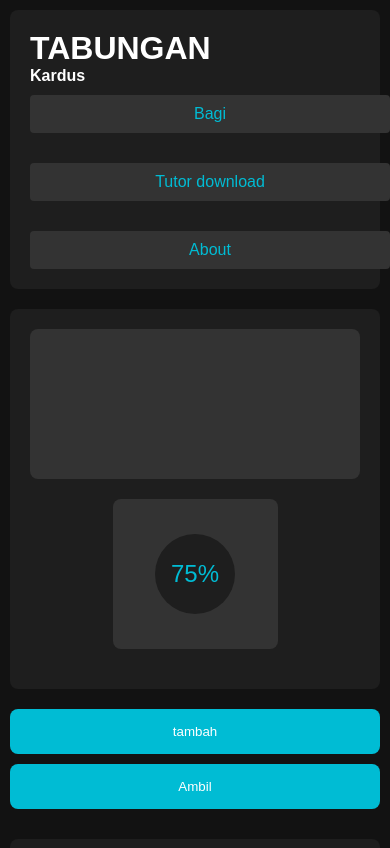
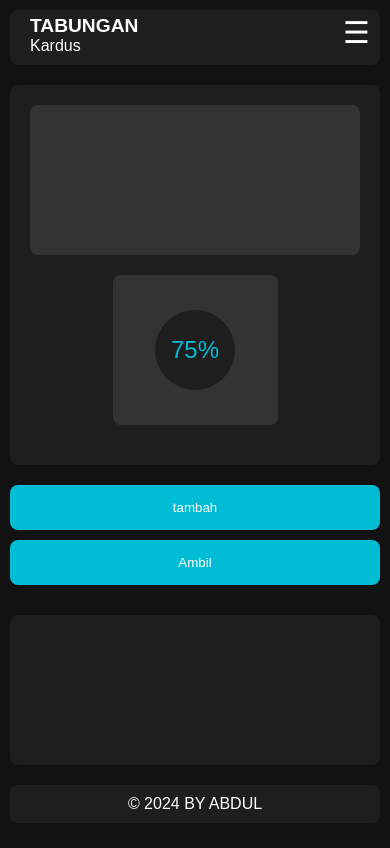
Before and after one commit to 4kasafa/tabungan, a plain HTML site: page index.html in a window 390 px wide. Drawn offline with Linux system fonts and the light colour scheme.

Commit message:
add title and hamburger menu

```diff
--- a/css/index-mobile.css
+++ b/css/index-mobile.css
@@ -9,15 +9,47 @@
         align-items: flex-start;
     }
 
+    .title {
+        display: flex;
+        flex-direction: column;
+        align-items: normal;
+        padding: 0;
+    }
+
+    .title h1 {
+        font-size: 1.2rem;
+        margin: 0;
+    }
+
+    .title h2 {
+        font-size: 1rem;
+        margin: 0;
+    }
+
     .navigation {
+        display: none;
         flex-direction: column;
+        align-items: center;
         width: 100%;
+        gap: 0;
     }
 
     .navigation a {
         width: 100%;
         text-align: center;
         margin-top: 10px;
+    }
+
+    .hamburger {
+        position: absolute;
+        top: 10px;
+        right: 10px;
+        display: block;
+        font-size: 30px;
+        cursor: pointer;
+        margin-left: auto;
+        margin-top: 0;
+        padding: 5px 10px;
     }
 
     .dashBoard {
@@ -47,4 +79,14 @@
     .history {
         height: 150px;
     }
+
+    .navigation.open {
+        display: flex;
+    }
+
+    /* Style for close ("X") icon */
+    .hamburger.open {
+        content: "\00D7"; /* Unicode for 'X' */
+        font-size: 30px;
+    }
 }
--- a/css/index.css
+++ b/css/index.css
@@ -19,13 +19,20 @@ body {
     justify-content: space-between;
     align-items: center;
     background-color: #1E1E1E;
-    padding: 20px;
+    padding: 5px 20px;
     border-radius: 8px;
     margin-bottom: 20px;
 }
 
-.header h1, .header h4 {
+.title {
+    display: flex;
+    align-items: flex-end;
     margin: 0;
+}
+
+.title h2 {
+    font-weight: lighter;
+    padding-bottom: 5px;
 }
 
 .navigation {
@@ -44,6 +51,10 @@ body {
 .navigation a:hover {
     background-color: #00BCD4;
     color: #121212;
+}
+
+.hamburger {
+    display: none;
 }
 
 .dashBoard {
@@ -109,26 +120,28 @@ body {
     border: none;
     border-radius: 8px;
     cursor: pointer;
+    transition: background-color 0.3s ease;
 }
 
 .tambahButton:hover, .ambilButton:hover {
     background-color: #00796B;
 }
 
+.tambahButton:focus, .ambilButton:focus {
+    background-color: #00BCD4; /* Kembali ke warna asal */
+    outline: none; /* Hilangkan border fokus jika ada */
+}
+
 .history {
     margin-top: 20px;
     background-color: #1E1E1E;
-    height: 400px;
+    height: 200px;
     border-radius: 8px;
 }
 
 .stickyFooter {
-    display: flex;
-    position: fixed;
     margin-top: 20px;
     text-align: center;
-    align-items: center;
-    justify-content: center;
     padding: 10px;
     background-color: #1E1E1E;
     border-radius: 8px;
--- a/index.html
+++ b/index.html
@@ -10,9 +10,14 @@
 <body>
     <div class="container">
         <div class="header">
-            <h1>TABUNGAN</h1>
-            <h4>Kardus</h4>
-            <div class="navigation">
+            <div class="title">
+                <h1>TABUNGAN</h1>
+                <h2>Kardus</h2>
+            </div>
+            <div class="hamburger" id="hamburger">
+                &#9776; <!-- Hamburger icon -->
+            </div>
+            <div class="navigation" id="navMenu">
                 <a href="">Bagi</a>
                 <a href="">Tutor download</a>
                 <a href="">About</a>
@@ -36,7 +41,7 @@
         <div class="history"></div>
         <div class="stickyFooter">&copy; 2024 BY ABDUL</div>
     </div>
-    <script src="main.js" type="module"></script>
-    <script src="firebase.js" type="module"></script>
+    <script src="js/main.js" type="module"></script>
+    <script src="js/firebase.js" type="module"></script>
 </body>
 </html>
--- a/js/main.js
+++ b/js/main.js
@@ -1,2 +1,16 @@
-import * as fbFunctions from './firebase.js';
-console.log(fbFunctions.buah)
+document.addEventListener("DOMContentLoaded", function() {
+    const hamburger = document.getElementById('hamburger');
+    const navMenu = document.getElementById('navMenu');
+
+    hamburger.addEventListener('click', () => {
+        // Toggle menu visibility
+        navMenu.classList.toggle('open');
+
+        // Toggle hamburger icon between "hamburger" and "X"
+        if (navMenu.classList.contains('open')) {
+            hamburger.innerHTML = '&#10005;'; // Unicode for "X"
+        } else {
+            hamburger.innerHTML = '&#9776;'; // Unicode for hamburger
+        }
+    });
+});
```
